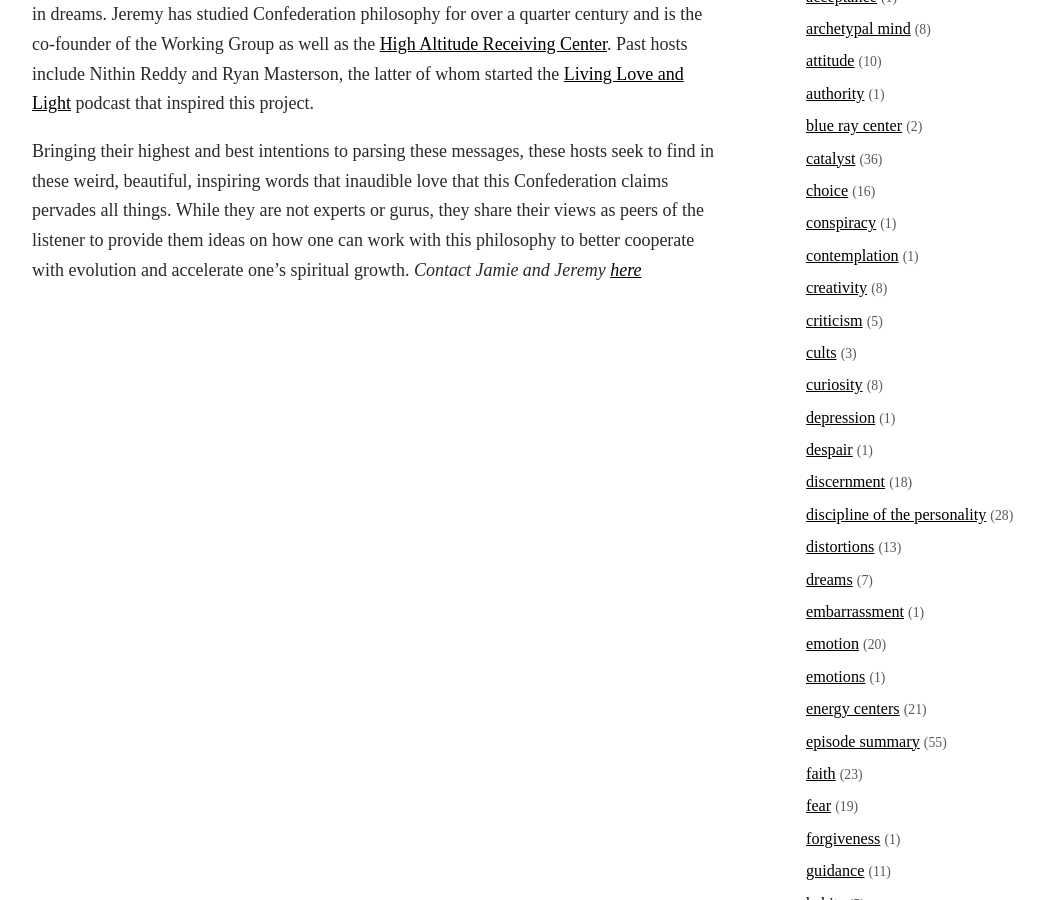
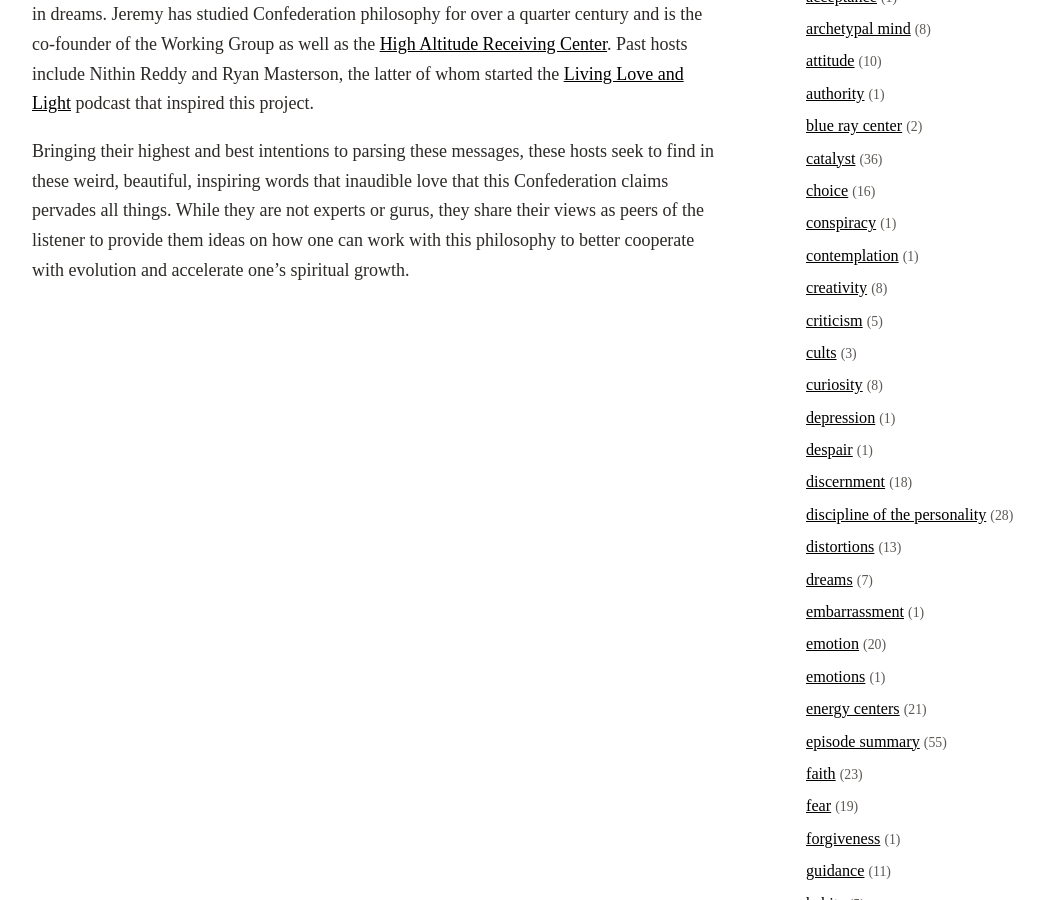
Before and after one commit to oswg/inaudible.show, a Jekyll site: the page built from about.markdown, in a window 1280 px wide and 900 px high, scrolled down 1263 px. Shown: the whole window, without its empty margins (95-1139 px from the left). Built offline with Jekyll 4.4.1, drawn with Linux system fonts in a browser that asks for light colours.

Commit message:
one more pass

```diff
--- a/about.markdown
+++ b/about.markdown
@@ -10,4 +10,4 @@ Welcome to <em>(inaudible)</em>, other selves! On this podcast we dig into a spi
 
 Your current hosts on this podcast are Jamie Liestman and Jeremy Weiland. Jamie is an [Other Selves Working Group](https://otherselvesworking.group) member and longtime seeker in the Confederation tradition specializing in dreams. Jeremy has studied Confederation philosophy for over a quarter century and is the co-founder of the Working Group as well as the [High Altitude Receiving Center](https://har.center). Past hosts include Nithin Reddy and Ryan Masterson, the latter of whom started the [Living Love and Light](https://anchor.fm/ryan-masterson) podcast that inspired this project.
 
-Bringing their highest and best intentions to parsing these messages, these hosts seek to find in these weird, beautiful, inspiring words that inaudible love that this Confederation claims pervades all things. While they are not experts or gurus, they share their views as peers of the listener to provide them ideas on how one can work with this philosophy to better cooperate with evolution and accelerate one's spiritual growth. <em>Contact Jamie and Jeremy <a href="/contact-us">here</a></em>
+Bringing their highest and best intentions to parsing these messages, these hosts seek to find in these weird, beautiful, inspiring words that inaudible love that this Confederation claims pervades all things. While they are not experts or gurus, they share their views as peers of the listener to provide them ideas on how one can work with this philosophy to better cooperate with evolution and accelerate one's spiritual growth.
```
